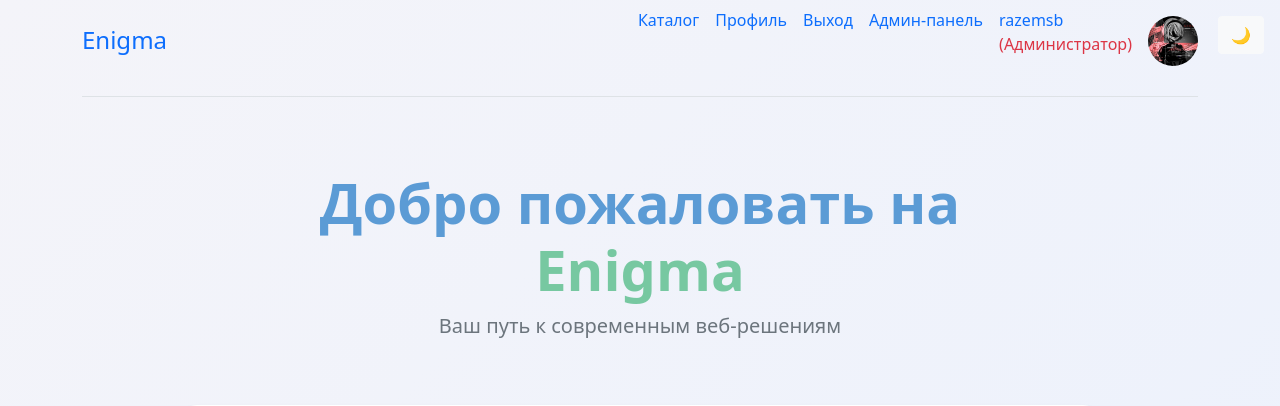
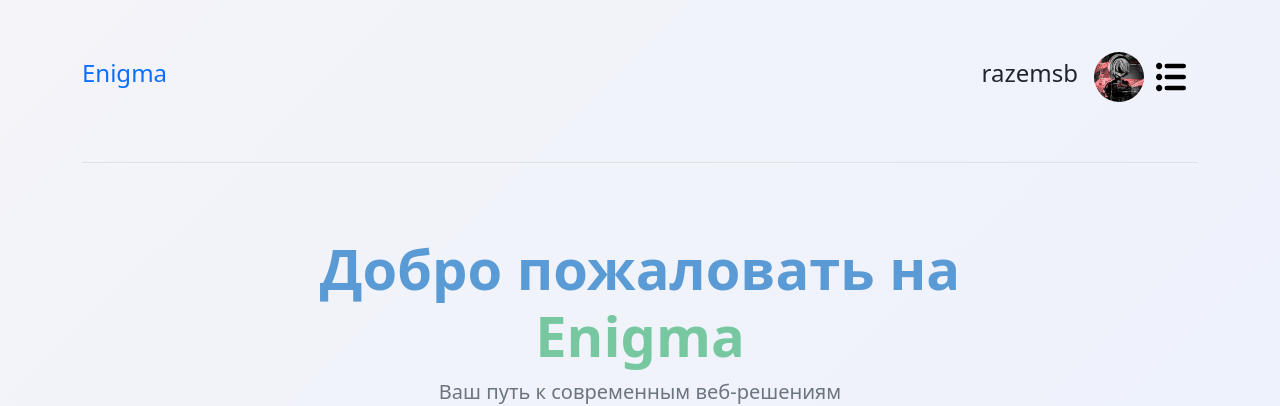
Before and after one commit to razemsb/enigma, a PHP site: page / in a window 1280 px wide. Shown: the top 406 px of the page. Run offline with PHP 8.4, Linux system fonts and the light colour scheme; a user stored in the database is signed in; data comes from the database, SQL or seed files in the repository.

Commit message:
update code

```diff
--- a/auth/login.html
+++ b/auth/login.html
@@ -52,8 +52,8 @@
     </div>
 </footer>
 
+<script src="../scripts/load.js"></script>
 <script src="https://cdn.jsdelivr.net/npm/bootstrap@5.1.3/dist/js/bootstrap.bundle.min.js"></script>
 <script src="https://cdn.jsdelivr.net/npm/animate.css/animate.min.css"></script>
-<script src="../scripts/load.js"></script>
 </body>
 </html>
--- a/css/main.css
+++ b/css/main.css
@@ -11,7 +11,7 @@ html {
 body {
     background: linear-gradient(135deg, #f4f4f9, #e8f0fe);
     overflow-x: hidden;
-    transition: all 0,4s ease;
+    transition: background-color 0,4s ease, color 0,4s ease;
 }
 .highlight {
     font-weight: bold;
@@ -288,3 +288,32 @@ body.dark-theme li a.dropdown-item:hover {
     font-weight: bold;
     color: #d7d726!important;
 }
+.offcanvas-menu {
+    width: 350px;
+    margin-left: auto;
+}
+.navbar-toggler img {
+    width: 50px;
+    height: 50px;
+    object-fit: cover;
+}
+body.dark-theme .offcanvas {
+    background-color: #333;
+}
+body.dark-theme button.navbar-toggler img {
+    filter: brightness(200%) contrast(50%);
+}
+.navbar-toggler:focus,
+.navbar-toggler:active {
+    outline: none;
+    box-shadow: none;
+    background: none;
+}
+h3 .text-danger {
+    font-size: 20px;
+}
+body.dark-theme li.list-group-item {
+    background-color: #444444!important;
+    border: none;
+    border-bottom: 1px solid #1d1d1d!important;
+}
--- a/index.php
+++ b/index.php
@@ -28,35 +28,65 @@ $user = $result->fetch_assoc();
                     <a href="" class="d-flex align-items-center text-decoration-none">
                         <span class="fs-4 enigma_logo">Enigma</span>
                     </a>
-
                     <nav class="d-inline-flex mt-2 mt-md-0 ms-md-auto">
-                        <a class="me-3 py-2 text-decoration-none" href="catalog">Каталог</a>
-                        <?php if(isset($_SESSION['user_auth'])): ?>
-                            <a class="me-3 py-2 text-decoration-none" href="profile">Профиль</a>
-                            <a class="me-3 py-2 text-decoration-none" href="auth/logout">Выход</a>
-                        <?php else: ?>
-                        <a class="me-3 py-2 text-decoration-none" href="auth/registration">Регистрация</a>
-                        <a class="me-3 py-2 text-decoration-none" href="auth/login">Вход</a>
-                        <?php endif; ?>
-                        <?php if($_SESSION['admin_auth'] == true): ?>
-                            <a class="me-3 py-2 text-decoration-none" href="admin/admin_login">Админ-панель</a>
-                        <?php endif; ?>
-                        <?php if(isset($_SESSION['user_auth'])): ?>
-                            <a class="me-3 py-2 text-decoration-none" href="profile"><?= $_SESSION['user_login'] ;
+                    <?php if (isset($_SESSION['user_auth'])): ?>
+                    <div class="d-flex flex-column flex-md-row align-items-center pb-3 mb-4 mt-5">
+                    <h3 class="fs-4"><?= $user['Login']; ?></h3>
+                    <img src="<?= $user['avatar']; ?>" class="rounded-circle  mt-1 mb-1 ms-3" style="width: 50px; height: 50px; object-fit: cover;">
+                    </div>
+                    <?php else: ?>
+                    <?php endif; ?>
+                        <button class="navbar-toggler border-0 mt-2" type="button" data-bs-toggle="offcanvas" data-bs-target="#sideMenu" aria-controls="sideMenu"><img src="icons/menu.svg" style="width: 30px; height: 30px; object-fit: cover;"></button>
+                        <div class="offcanvas offcanvas-end offcanvas-menu" tabindex="-1" id="sideMenu" aria-labelledby="sideMenuLabel">
+                         <div class="offcanvas-header">
+                             <h5 class="offcanvas-title" id="sideMenuLabel">Меню</h5>
+                             <button type="button" class="btn-close" data-bs-dismiss="offcanvas" aria-label="Close"></button>
+                         </div>
+                         <div class="offcanvas-body">
+                             <ul class="list-group">
+                            <?php if (isset($_SESSION['user_auth'])): ?>
+                            <div class="d-flex flex-column flex-md-row align-items-center pb-3 mb-4 border-bottom">
+                            <h3 class="fs-4"><?= $user['Login'];
                             if($_SESSION['system_admin'] == true) {
-                                echo " <p class='text-danger'>(Администратор)</p>";
+                                echo " <p class='text-danger mt-1'>(Администратор)</p>";
                             }elseif($_SESSION['admin_auth'] == true) {
-                                echo " <p class='text-danger'>(Модератор)</p>";
+                                echo " <p class='text-danger mt-1'>(Модератор)</p>";
                             }
-                            ?></a>
-                            <?php
-                           if (isset($user['avatar']) && !empty($user['avatar']) && file_exists($user['avatar'])): ?>
-                               <a href="profile"><img src="<?php echo $user['avatar']; ?>" alt="Avatar" class="rounded-circle mt-3" style="width: 50px; height: 50px; object-fit: cover;"></a>
-                           <?php else: ?>
-                               <a href="profile"><img src="https://via.placeholder.com/50" alt="Avatar" class="rounded-circle mt-3" style="width: 50px; height: 50px; object-fit: cover;"></a>
-                           <?php endif; ?>
-                        <?php endif; ?>
-                        <button id="theme-toggle" class="btn btn-light position-fixed top-0 end-0 m-3">🌙</button>
+                            ?>
+                            </h3>
+                            <img src="<?= $user['avatar']; ?>" class="rounded-circle mt-1 mb-1 ms-auto" style="width: 50px; height: 50px; object-fit: cover;">
+                            </div>
+                            <?php endif; ?>
+                            <?php if($_SESSION['admin_auth'] == true): ?>
+                            <li class="list-group-item d-flex justify-content-between align-items-center">
+                                <a href="admin/admin_panel" class="text-decoration-none">Админ панель</a>
+                            </li>
+                            <?php endif; ?>
+                            <?php if(isset($_SESSION['user_auth'])): ?>
+                            <li class="list-group-item d-flex justify-content-between align-items-center">
+                                <a href="auth/logout" class="text-decoration-none">Выход</a>
+                            </li>
+                            <li class="list-group-item d-flex justify-content-between align-items-center">
+                                <a href="profile" class="text-decoration-none">Профиль</a>
+                            </li>
+                            <?php else: ?>
+                            <li class="list-group-item d-flex justify-content-between align-items-center">
+                                <a href="auth/registration" class="text-decoration-none">Регистрация</a>
+                            </li>
+                            <li class="list-group-item d-flex justify-content-between align-items-center">
+                                <a href="auth/login" class="text-decoration-none">Вход</a>
+                            </li>
+                            <?php endif; ?>
+                            <li class="list-group-item d-flex justify-content-between align-items-center">
+                                <a href="catalog" class="text-decoration-none">Каталог</a>
+                            </li>
+                            <li class="list-group-item d-flex justify-content-between align-items-center">
+                                <a href="support" class="text-decoration-none">Поддержка</a>
+                            </li>
+                            <button id="theme-toggle" class="btn btn-light position-fixed top-0 end-0 m-3">🌙</button>
+                             </ul>
+                         </div>
+                     </div>
                     </nav>
                 </div>
             </div>
```
Also changed, not shown: auth/signin.php (+29 -28 lines), auth/signup.php (+16 -4 lines), catalog.php (+46 -21 lines), icons/menu.svg (added).
